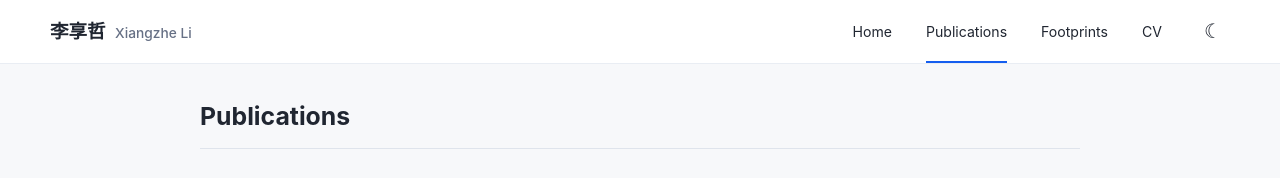
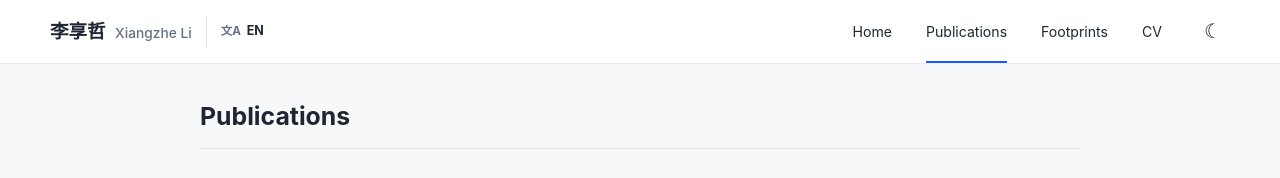
Before and after one commit to izhe666/izhe666.github.io, a Jekyll site: the page built from _pages/publications.md, in a window 1280 px wide. Shown: the top 178 px of the page. Built offline with Jekyll 4.4.1, drawn with Linux system fonts in a browser that asks for light colours.

Commit message:
new style

```diff
--- a/_includes/footprint-map.html
+++ b/_includes/footprint-map.html
@@ -2,8 +2,8 @@
 <section class="footprints" aria-labelledby="footprints-title">
   <div class="footprint-header">
     <div>
-      <h2 id="footprints-title">🚩 Footprints</h2>
-      <p class="footprint-subtitle">Read ten thousand books, travel ten thousand miles.</p>
+      <h2 id="footprints-title">🚩 <span data-en="Footprints" data-zh="足迹">Footprints</span></h2>
+      <p class="footprint-subtitle" data-en="Read ten thousand books, travel ten thousand miles." data-zh="读万卷书，行万里路。">Read ten thousand books, travel ten thousand miles.</p>
     </div>
     <div class="footprint-stats" aria-label="Travel summary">
       <div class="footprint-stat">
--- a/_includes/sidebar.html
+++ b/_includes/sidebar.html
@@ -1,11 +1,16 @@
 {% assign profile = site.data.profile %}
 <header class="site-header">
   <div class="header-inner">
-    <a class="site-name" href="{{ '/' | relative_url }}">{{ profile.name_zh }} <span>{{ profile.name }}</span></a>
+    <div class="site-identity">
+      <a class="site-name" href="{{ '/' | relative_url }}">{{ profile.name_zh }} <span>{{ profile.name }}</span></a>
+      <button class="language-toggle" type="button" data-language-toggle aria-label="切换为中文" aria-pressed="false" title="中英文切换">
+        <span aria-hidden="true">文A</span><strong data-language-label>EN</strong>
+      </button>
+    </div>
     <nav class="site-nav" aria-label="Site navigation">
-      <a{% if page.url == '/' %} class="is-active"{% endif %} href="{{ '/' | relative_url }}">Home</a>
-      <a{% if page.url contains '/publications' %} class="is-active"{% endif %} href="{{ '/publications/' | relative_url }}">Publications</a>
-      <a href="{{ '/#footprints-title' | relative_url }}">Footprints</a>
+      <a{% if page.url == '/' %} class="is-active"{% endif %} href="{{ '/' | relative_url }}" data-en="Home" data-zh="首页">Home</a>
+      <a{% if page.url contains '/publications' %} class="is-active"{% endif %} href="{{ '/publications/' | relative_url }}" data-en="Publications" data-zh="论文">Publications</a>
+      <a href="{{ '/#footprints-title' | relative_url }}" data-en="Footprints" data-zh="足迹">Footprints</a>
       <a href="{{ profile.cv }}">CV</a>
       <button class="theme-toggle" type="button" data-theme-toggle aria-label="Use dark theme" title="Switch theme">
         <span class="theme-sun" aria-hidden="true">☼</span><span class="theme-moon" aria-hidden="true">☾</span>
--- a/_layouts/default.html
+++ b/_layouts/default.html
@@ -23,15 +23,38 @@
     <script>
       (function () {
         var button = document.querySelector("[data-theme-toggle]");
+        var languageButton = document.querySelector("[data-language-toggle]");
         var stored = localStorage.getItem("site-theme");
         if (stored) document.documentElement.dataset.theme = stored;
-        if (!button) return;
+        if (button) {
           button.addEventListener("click", function () {
             var next = document.documentElement.dataset.theme === "dark" ? "light" : "dark";
             document.documentElement.dataset.theme = next;
             localStorage.setItem("site-theme", next);
             button.setAttribute("aria-label", next === "dark" ? "Use light theme" : "Use dark theme");
           });
+        }
+
+        function setLanguage(language) {
+          document.documentElement.lang = language;
+          document.documentElement.dataset.language = language;
+          document.querySelectorAll("[data-en][data-zh]").forEach(function (element) {
+            element.textContent = element.dataset[language];
+          });
+          if (languageButton) {
+            languageButton.setAttribute("aria-pressed", language === "zh" ? "true" : "false");
+            languageButton.setAttribute("aria-label", language === "zh" ? "Switch to English" : "切换为中文");
+            languageButton.querySelector("[data-language-label]").textContent = language === "zh" ? "中" : "EN";
+          }
+          localStorage.setItem("site-language", language);
+        }
+
+        setLanguage(localStorage.getItem("site-language") === "zh" ? "zh" : "en");
+        if (languageButton) {
+          languageButton.addEventListener("click", function () {
+            setLanguage(document.documentElement.dataset.language === "zh" ? "en" : "zh");
+          });
+        }
       })();
     </script>
     {% if page.footprint_map %}
--- a/assets/css/main.css
+++ b/assets/css/main.css
@@ -91,6 +91,46 @@ a:focus {
   color: var(--muted);
   font-size: 0.86rem;
   font-weight: 500;
+}
+
+.site-identity {
+  display: flex;
+  align-items: center;
+  gap: 14px;
+  min-width: 0;
+}
+
+.language-toggle {
+  display: inline-flex;
+  align-items: center;
+  gap: 5px;
+  height: 32px;
+  border: 0;
+  border-left: 1px solid var(--line);
+  padding: 0 0 0 14px;
+  color: var(--muted);
+  background: transparent;
+  font: inherit;
+  font-size: 0.78rem;
+  cursor: pointer;
+}
+
+.language-toggle span {
+  font-size: 0.72rem;
+  font-weight: 700;
+}
+
+.language-toggle strong {
+  min-width: 19px;
+  color: var(--text);
+  font-size: 0.78rem;
+}
+
+.language-toggle:hover,
+.language-toggle:focus,
+.language-toggle:hover strong,
+.language-toggle:focus strong {
+  color: var(--link);
 }
 
 .site-nav {
@@ -216,6 +256,22 @@ a:focus {
   align-items: center;
   gap: 6px;
   overflow-wrap: anywhere;
+}
+
+.profile-links i {
+  font-style: normal;
+}
+
+[data-language-copy="zh"] {
+  display: none;
+}
+
+:root[data-language="zh"] [data-language-copy="en"] {
+  display: none;
+}
+
+:root[data-language="zh"] [data-language-copy="zh"] {
+  display: block;
 }
 
 .profile-links span {
@@ -811,6 +867,14 @@ a:focus {
     font-size: 1.02rem;
   }
 
+  .site-identity {
+    justify-content: space-between;
+  }
+
+  .language-toggle {
+    height: 28px;
+  }
+
   .site-name span {
     font-size: 0.78rem;
   }
@@ -968,6 +1032,14 @@ a:focus {
 }
 
 @media (max-width: 420px) {
+  .site-identity {
+    gap: 8px;
+  }
+
+  .language-toggle {
+    padding-left: 10px;
+  }
+
   .site-name span,
   .site-nav a:nth-child(2) {
     display: none;
```
Also changed, not shown: _layouts/home.html (+4 -4 lines), index.md (+13 -6 lines). Lines whose indentation alone changed are shown as unchanged.
